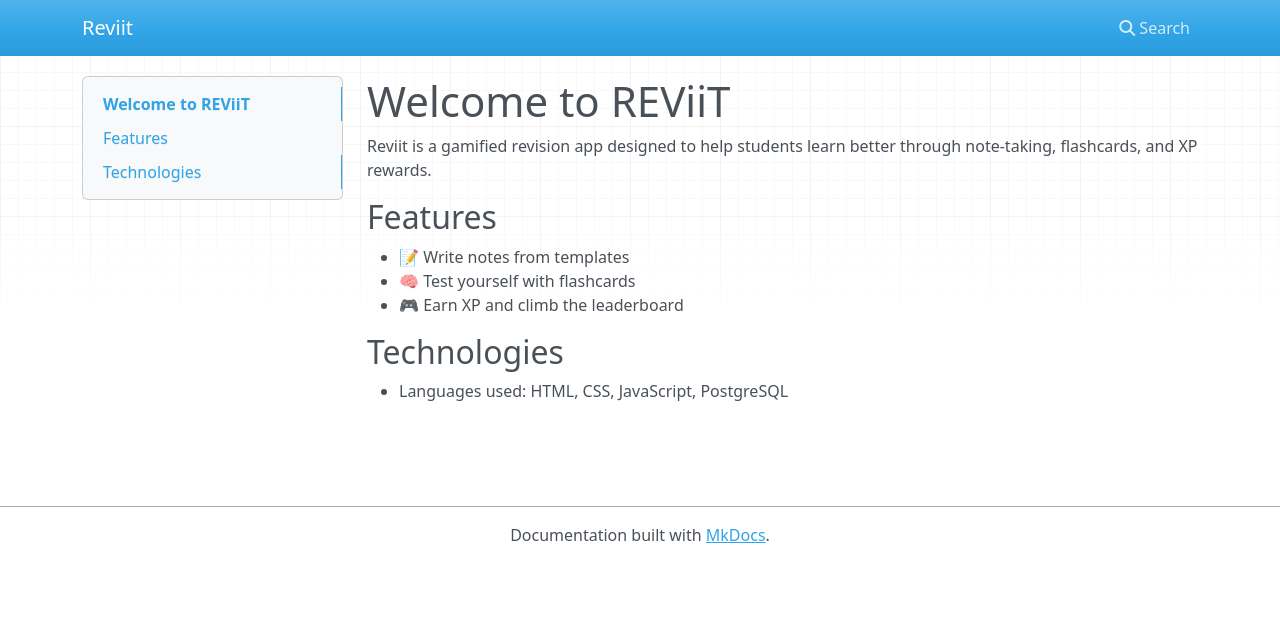
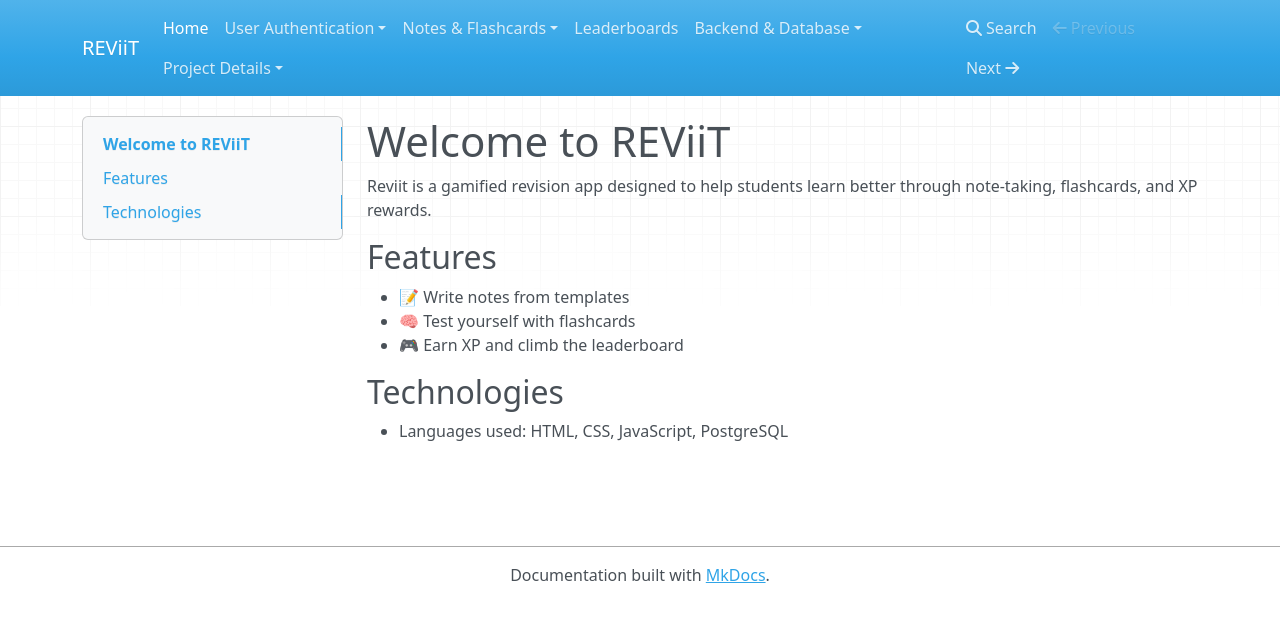
Before and after one commit to Team-1D/SETaP, an MkDocs documentation site: the page built from docs/index.md, in a window 1280 px wide. Shown: the top 622 px of the page. Built offline with MkDocs 1.6.1, drawn with Linux system fonts in a browser that asks for light colours; nearby versions of some CDN libraries.

Commit message:
nav configuration for mkdocs

```diff
--- a/mkdocs.yml
+++ b/mkdocs.yml
@@ -1,7 +1,26 @@
-site_name: Reviit
+site_name: REViiT
 
 nav:
   - Home: index.md
 
+  - User Authentication:
+      - Login: login.md
+      - Signup: signup.md
+      - Account Page: account.md
+      - Settings: settings.md
+
+  - Notes & Flashcards:
+      - Notes Feature: notes.md
+      - Flashcards Feature: flashcards.md
+
+  - Leaderboards: leaderboard.md
+
+  - Backend & Database:
+      - Database Tables: database.md
+
+  - Project Details:
+      - Testing: testing.md
+      - Contribution Guide: contribution.md
+
 theme:
   name: mkdocs
```
